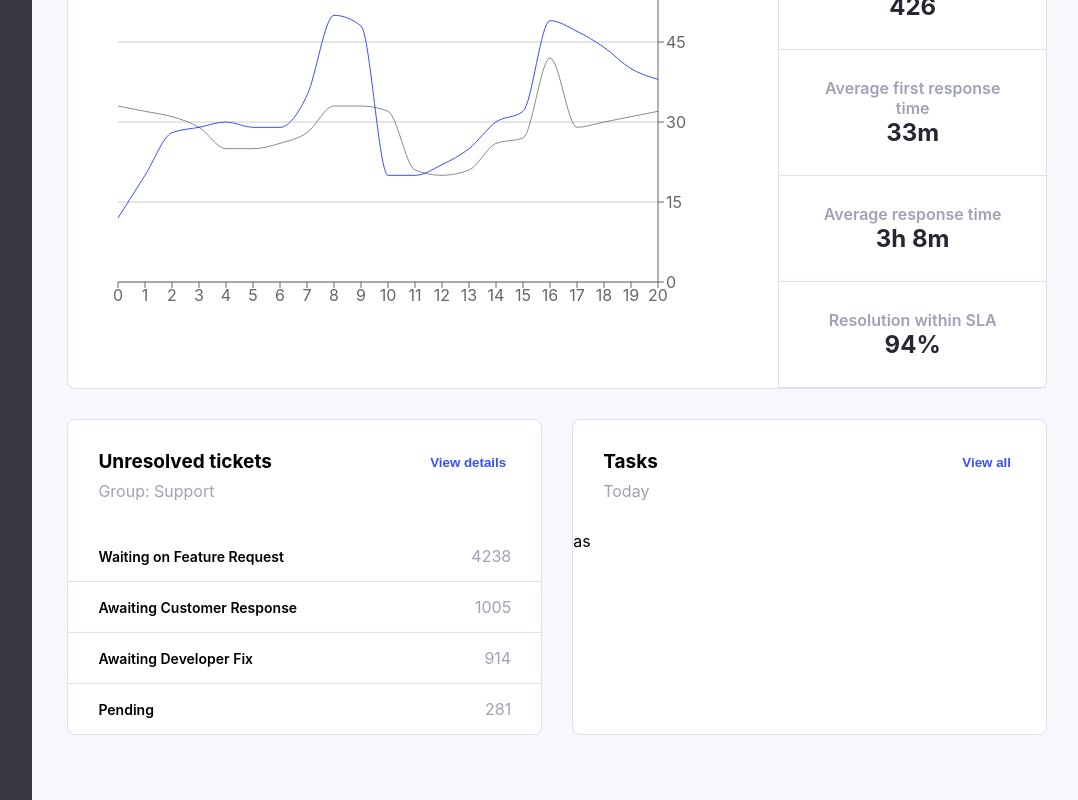
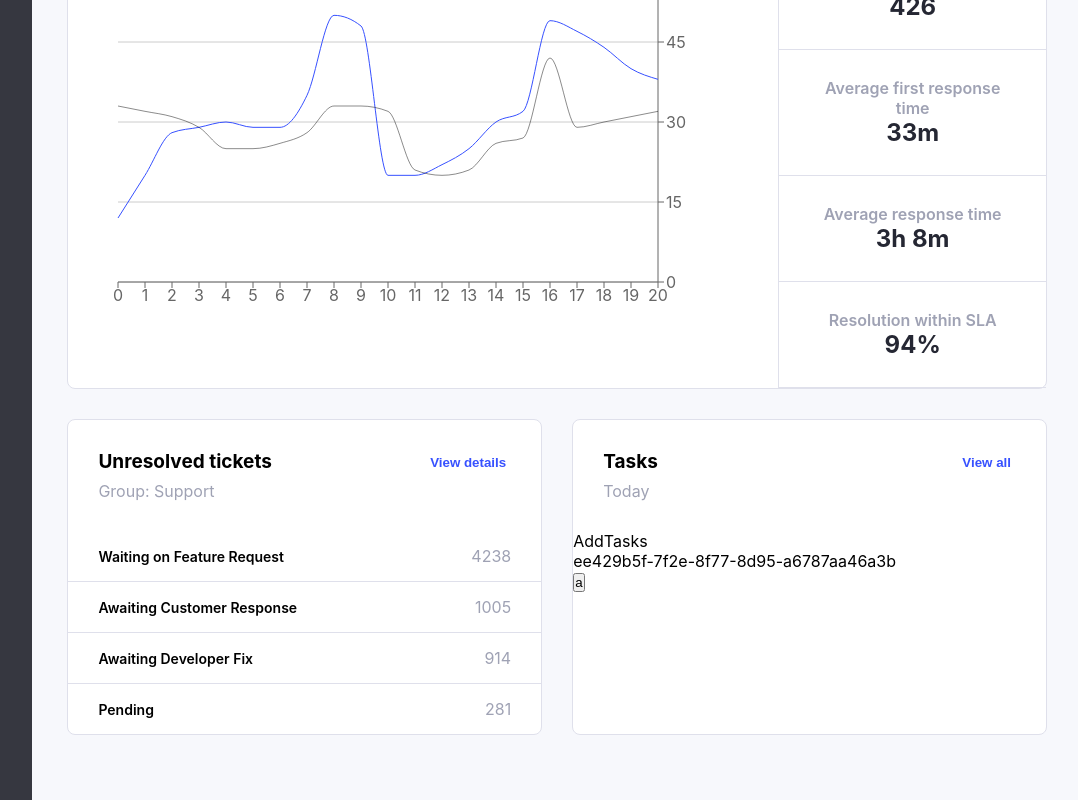
Before and after one commit to Yurii04UA/admin-panel, a React (Create React App) app: page /admin/overview in a window 1280 px wide. Shown: the part 465-1265 px from the top of the page, without its empty margins (198-1276 px from the left). Built offline with nearby package versions, Linux system fonts and the light colour scheme.

Commit message:
feat: added overview footer

```diff
--- a/package.json
+++ b/package.json
@@ -22,6 +22,7 @@
     "react-dom": "^18.2.0",
     "react-router-dom": "^6.4.1",
     "react-scripts": "5.0.1",
+    "react-uuid": "^1.0.3",
     "recharts": "^2.1.14",
     "sass": "^1.54.9",
     "typescript": "^4.8.3",
--- a/src/Components/Overview/OverviewFooter/OverviewFooter.tsx
+++ b/src/Components/Overview/OverviewFooter/OverviewFooter.tsx
@@ -1,5 +1,6 @@
 import "./OverviewFooter.scss";
 import { OverviewLayout } from "./OverviewLayout";
+import { OverviewTasks } from "./OverviewTasks";
 import { OverviewTickets } from "./OverviewTickets";
 
 export const OverviewFooter = () => {
@@ -13,7 +14,7 @@ export const OverviewFooter = () => {
         <OverviewTickets />
       </OverviewLayout>
       <OverviewLayout title="Tasks" description="Today" btnTitle="View all">
-        <div>as</div>
+        <OverviewTasks />
       </OverviewLayout>
     </div>
   );
--- /dev/null
+++ b/src/Components/Overview/OverviewFooter/OverviewTasks/AddTasks/AddTasks.tsx
@@ -0,0 +1,7 @@
+import './AddTasks.scss';
+
+export const AddTasks = () => {
+  return (
+    <div>AddTasks</div>
+  );
+};
--- /dev/null
+++ b/src/Components/Overview/OverviewFooter/OverviewTasks/AddTasks/index.ts
@@ -0,0 +1 @@
+export * from './AddTasks';
--- /dev/null
+++ b/src/Components/Overview/OverviewFooter/OverviewTasks/OverviewTasks.scss
@@ -0,0 +1,3 @@
+.overview-tasks{
+
+}
--- /dev/null
+++ b/src/Components/Overview/OverviewFooter/OverviewTasks/OverviewTasks.tsx
@@ -0,0 +1,32 @@
+import { AddTasks } from "./AddTasks";
+import { TasksList } from "./TasksList";
+import { useState } from "react";
+import uuid from 'react-uuid';
+import "./OverviewTasks.scss";
+
+export const OverviewTasks = () => {
+  const data = [
+   {  id: uuid(),
+      title: "Finish ticket update",
+      status: "Urgent"
+   },
+   {  id: uuid(),
+      title: "Finish ticket update",
+      status: "New"
+   },
+   {  id: uuid(),
+      title: "Finish ticket update",
+      status: "Default"
+   },
+
+   ];
+  const [tasks, setTasks] = useState(data);
+
+
+  return (
+    <div className="overview-tasks">
+      <AddTasks />
+      <TasksList tasks={tasks} setTasks={setTasks}/>
+    </div>
+  );
+};
--- /dev/null
+++ b/src/Components/Overview/OverviewFooter/OverviewTasks/TasksList/TasksList.tsx
@@ -0,0 +1,26 @@
+import uuid from 'react-uuid';
+import './TasksList.scss';
+
+interface ITasksListProps{
+  tasks: {
+    id: string;
+    title: string;
+    status: string;
+}[]
+  setTasks:React.Dispatch<React.SetStateAction<{
+    id: string;
+    title: string;
+    status: string;
+}[]>>
+}
+
+export const TasksList = ({tasks,setTasks}: ITasksListProps) => {
+  return (
+    <>
+
+      <div>{tasks[0].id}</div>
+    <button onClick={() => setTasks([{id:'test',title:'s',status:'s'}])}>a</button>
+
+    </>
+  );
+};
--- /dev/null
+++ b/src/Components/Overview/OverviewFooter/OverviewTasks/TasksList/index.ts
@@ -0,0 +1 @@
+export * from './TasksList';
--- /dev/null
+++ b/src/Components/Overview/OverviewFooter/OverviewTasks/index.ts
@@ -0,0 +1 @@
+export * from './OverviewTasks';
--- a/src/Components/Overview/OverviewFooter/OverviewTickets/OverviewTickets.tsx
+++ b/src/Components/Overview/OverviewFooter/OverviewTickets/OverviewTickets.tsx
@@ -1,5 +1,4 @@
 import { OverviewTicket } from "./OverviewTicket/OverviewTicket";
-import "./OverviewTickets.scss";
 
 export const OverviewTickets = () => {
   return (
```
Also changed, not shown: src/Components/Overview/OverviewFooter/OverviewTasks/AddTasks/AddTasks.scss (added), src/Components/Overview/OverviewFooter/OverviewTasks/TasksList/TasksList.scss (added), 1 other file (tests, documents, lock files or other folders).
